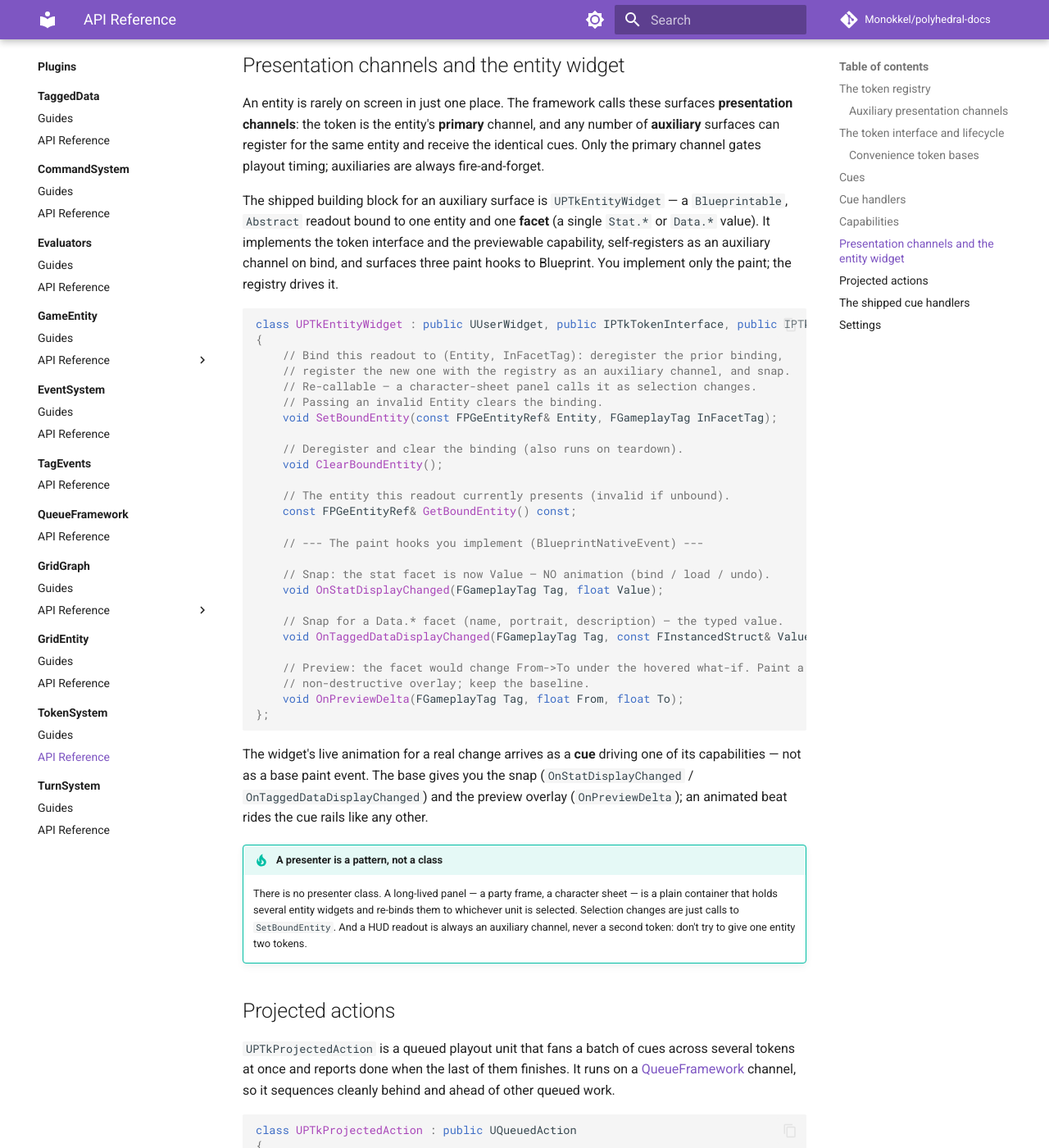
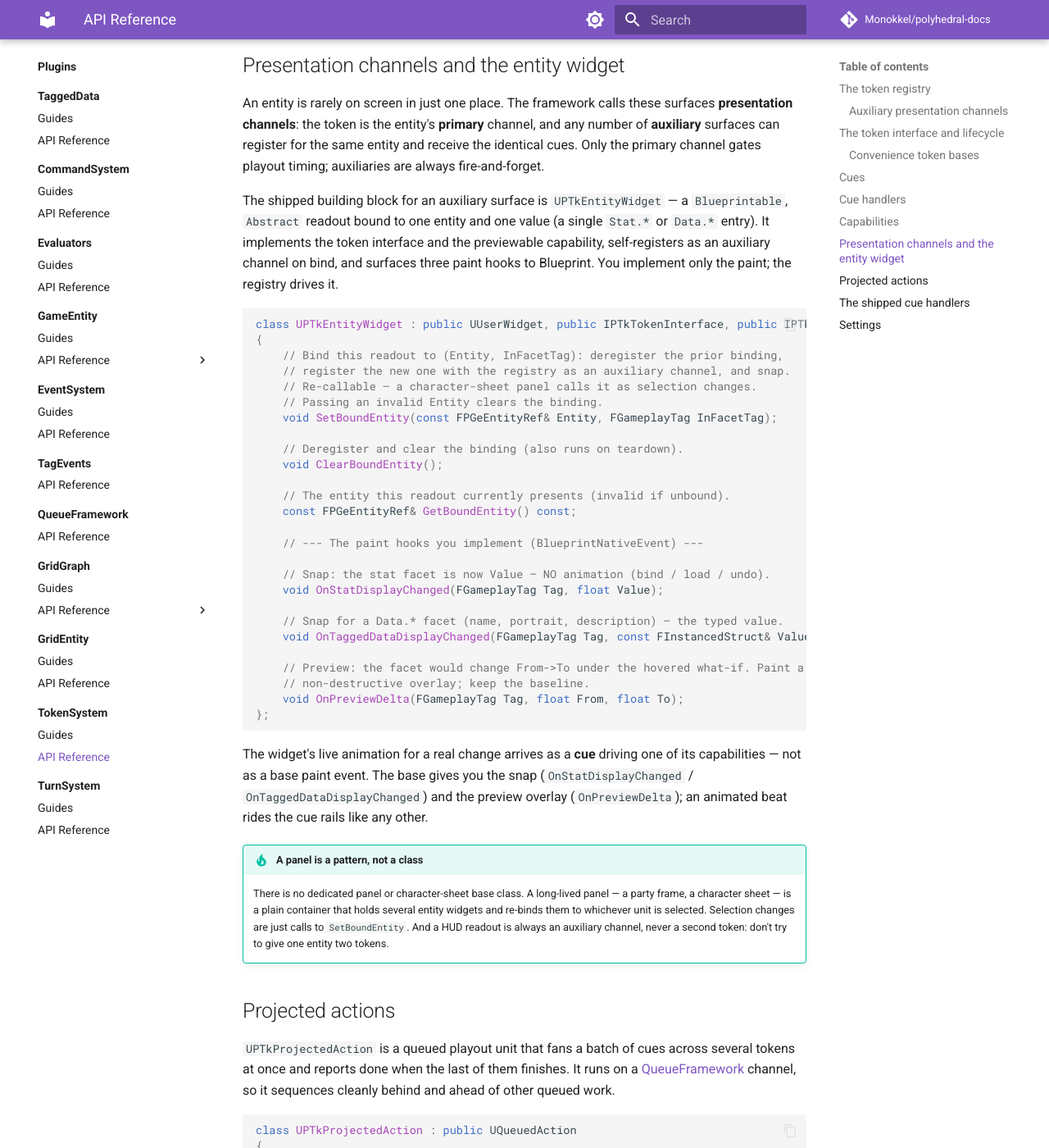
Before and after one commit to Monokkel/polyhedral-docs, an MkDocs documentation site: the page built from docs/plugins/tokensystem/reference.md, in a window 1280 px wide and 1400 px high, scrolled down 5704 px. Shown: the whole window at 82% size. Built offline with MkDocs 1.6.1 and Material for MkDocs 9.7.7, drawn with Linux system fonts in a browser that asks for light colours; comment, search, counter and statistics services are not loaded.

Commit message:
Apply Phase 2 final cross-site review fixes
From the Fable cross-site review. Blockers: correct the "assign a token class
in C++" sample to set tagged data on the entity (an override) rather than
calling SetTaggedData on a template, which the API can't do (concepts/tokens-and-cues
+ tokensystem/guides); remove two "speculative" prose leaks (gridgraph
reference-movement / reference-visualization). Nits: add the UFUNCTION() reminder
to dynamic-delegate handlers; qualify the diagonal-cost example to the standard
diagonal-cost modifier; fix the "cost-1 walk" comment to one-step (10); namespace
the cliff-jump grant tag; rename a stat tag to a local in a C++ sample; rescope
the "no presenter class" tip so it doesn't collide with GridGraph's presenter
family; soften the plugins-index section promise (lean sections have no guides
page); translate residual "facet"/"substrate"/"carrier" prose (incl. two
opportunistic Phase-1 spots).

mkdocs build --strict green; banned-term scan clean.

Co-Authored-By: Claude Opus 4.8 (1M context) <noreply@anthropic.com>
Claude-Session: https://claude.ai/code/session_01JzRy6XvoE3hi9D54kDDunU

```diff
--- a/docs/plugins/tokensystem/reference.md
+++ b/docs/plugins/tokensystem/reference.md
@@ -266,8 +266,8 @@ identical cues. Only the primary channel gates playout timing; auxiliaries are
 always fire-and-forget.
 
 The shipped building block for an auxiliary surface is `UPTkEntityWidget` — a
-`Blueprintable`, `Abstract` readout bound to one entity and one **facet** (a single
-`Stat.*` or `Data.*` value). It implements the token interface and the previewable
+`Blueprintable`, `Abstract` readout bound to one entity and one value (a single
+`Stat.*` or `Data.*` entry). It implements the token interface and the previewable
 capability, self-registers as an auxiliary channel on bind, and surfaces three
 paint hooks to Blueprint. You implement only the paint; the registry drives it.
 
@@ -305,8 +305,8 @@ its capabilities — not as a base paint event. The base gives you the snap
 (`OnStatDisplayChanged` / `OnTaggedDataDisplayChanged`) and the preview overlay
 (`OnPreviewDelta`); an animated beat rides the cue rails like any other.
 
-!!! tip "A presenter is a pattern, not a class"
-    There is no presenter class. A long-lived panel — a party frame, a character
+!!! tip "A panel is a pattern, not a class"
+    There is no dedicated panel or character-sheet base class. A long-lived panel — a party frame, a character
     sheet — is a plain container that holds several entity widgets and re-binds
     them to whichever unit is selected. Selection changes are just calls to
     `SetBoundEntity`. And a HUD readout is always an auxiliary channel, never a
```
Also changed, not shown: docs/concepts/events-and-reactions.md (+1 -0 lines), docs/concepts/grids-and-occupancy.md (+1 -1 lines), docs/concepts/tokens-and-cues.md (+3 -3 lines), docs/plugins/eventsystem/guides.md (+2 -1 lines), docs/plugins/gameentity/reference-stats.md (+2 -2 lines), docs/plugins/gridentity/reference.md (+1 -1 lines), docs/plugins/gridgraph/guides.md (+2 -2 lines), docs/plugins/gridgraph/index.md (+1 -1 lines), docs/plugins/gridgraph/reference-movement.md (+3 -3 lines), docs/plugins/gridgraph/reference-visualization.md (+2 -2 lines), docs/plugins/index.md (+1 -1 lines), docs/plugins/tokensystem/guides.md (+3 -2 lines).
